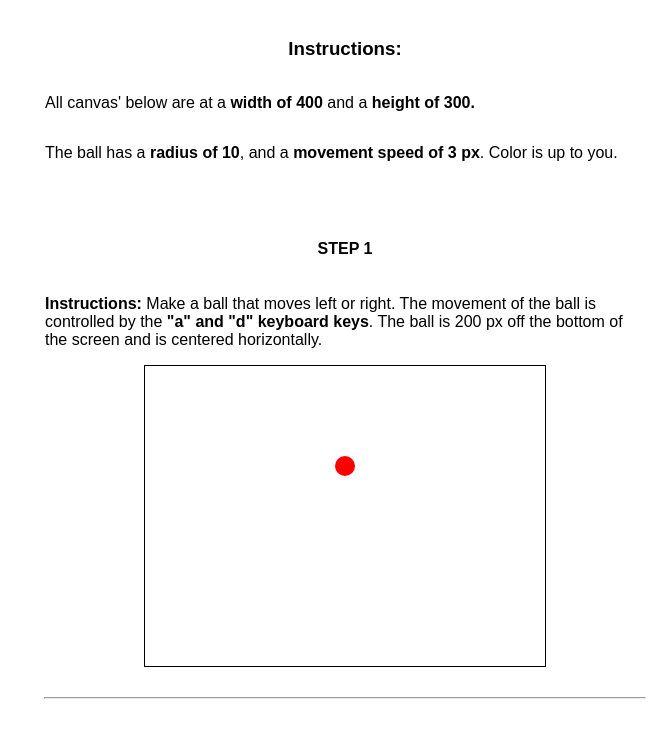
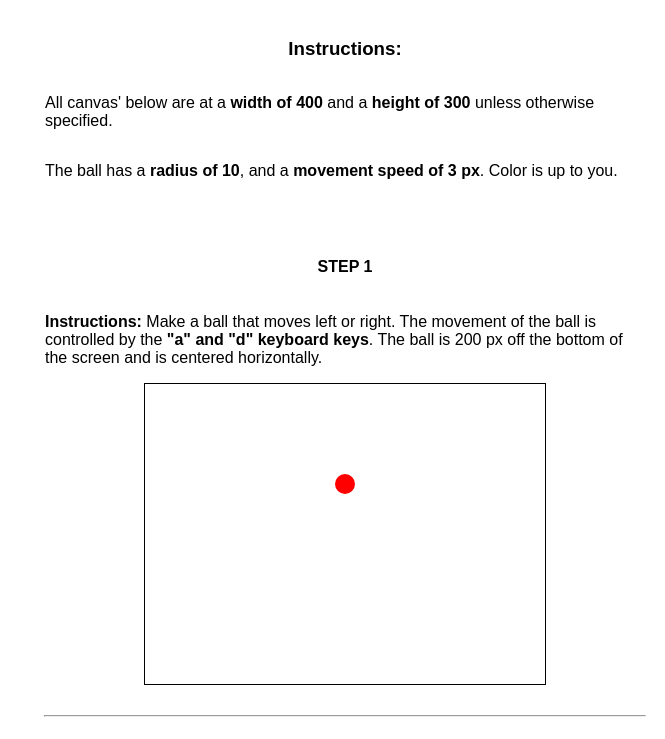
Before and after one commit to m3cubed/shervin-HW, a plain HTML site: page index.html in a window 1280 px wide. Shown: the part 61-800 px from the top of the page, without its empty margins (615-1280 px from the left). Drawn offline with Linux system fonts and the light colour scheme.

Commit message:
Update index.html

```diff
--- a/index.html
+++ b/index.html
@@ -57,7 +57,7 @@
 			<h3>Instructions:</h3>
 			<p>
 				All canvas' below are at a <strong>width of 400</strong> and a
-				<strong>height of 300.</strong>
+				<strong>height of 300</strong> unless otherwise specified.
 			</p>
 			<p>
 				The ball has a <strong>radius of 10</strong>, and a
```
